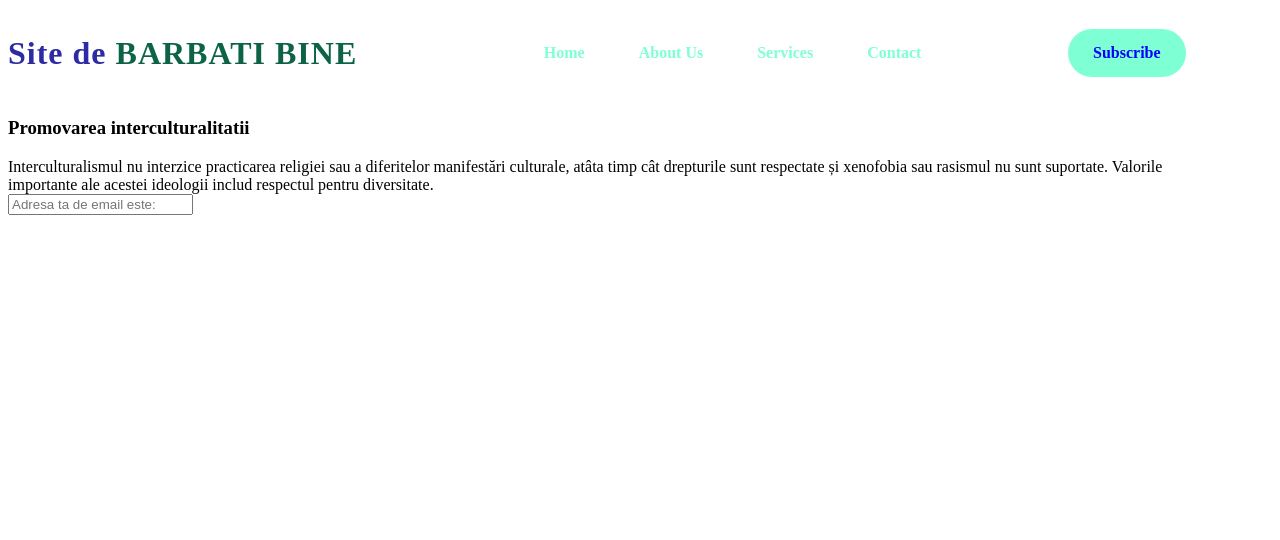
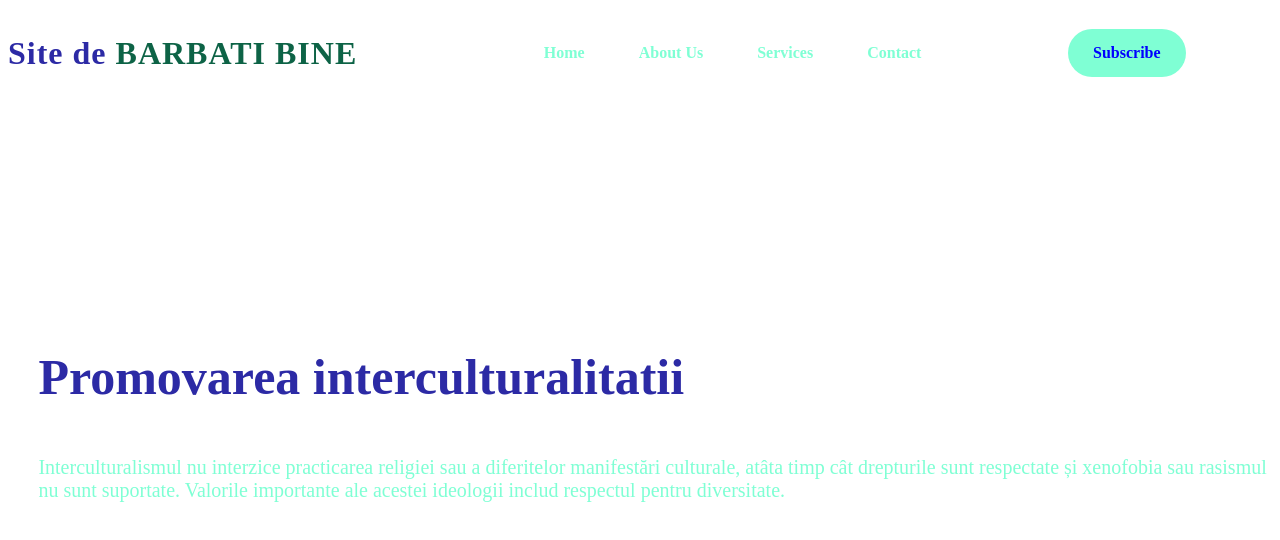
Before and after one commit to Emeraldarcher34/siteulluitoruk, a plain HTML site: page index.html in a window 1280 px wide. Drawn offline with Linux system fonts and the light colour scheme.

Commit message:
barbatibine

```diff
--- a/index.html
+++ b/index.html
@@ -1,8 +1,10 @@
 <!DOCTYPE>
 <html>
+
 <head>
     <link rel="stylesheet" href="style.css">
 </head>
+
 <body>
     <div class="hero">
         <nav>
@@ -18,16 +20,18 @@
         <title> Site ul lui toruk</title>
         <div class="continut">
             <h3>Promovarea interculturalitatii</h3>
-           <h10>Interculturalismul nu interzice practicarea religiei sau a diferitelor manifestări culturale, atâta timp cât drepturile
-        sunt respectate și xenofobia sau rasismul nu sunt suportate. Valorile importante ale acestei ideologii includ respectul
+            <h10>Interculturalismul nu interzice practicarea religiei sau a diferitelor manifestări culturale, atâta
+                timp cât drepturile
+                sunt respectate și xenofobia sau rasismul nu sunt suportate. Valorile importante ale acestei ideologii
+                includ respectul
                 pentru diversitate.</h10>
-       <div class="anunt">
-        <form>
-            <input type="email" name="email" id="mail" placeholder="Adresa ta de email este: " <input type="submit"
-                name="submit value=" Sa incepem" </form>
+        </div>
+        <section class="despre">
+            <div class="main">
+                <p>
+                </p>
+            </div>
+        </section>
+</body>
 
-       </div>
-
-       </div>
-    </body>
 </html>
--- a/style.css
+++ b/style.css
@@ -39,3 +39,17 @@ nav ul li a:hover{
     border-radius: 30px;
     transition: .4s;
 }
+.continut{
+    position: absolute;
+    top: 50%;
+    left: 3%;
+    transform: translateY(-50%);
+}
+h3{
+    color:rgb(44,42,165);
+    font-size: 50px;
+}
+h10{
+    color:aquamarine;
+    font-size: 20px;
+}
```
Lines whose indentation alone changed are shown as unchanged.
